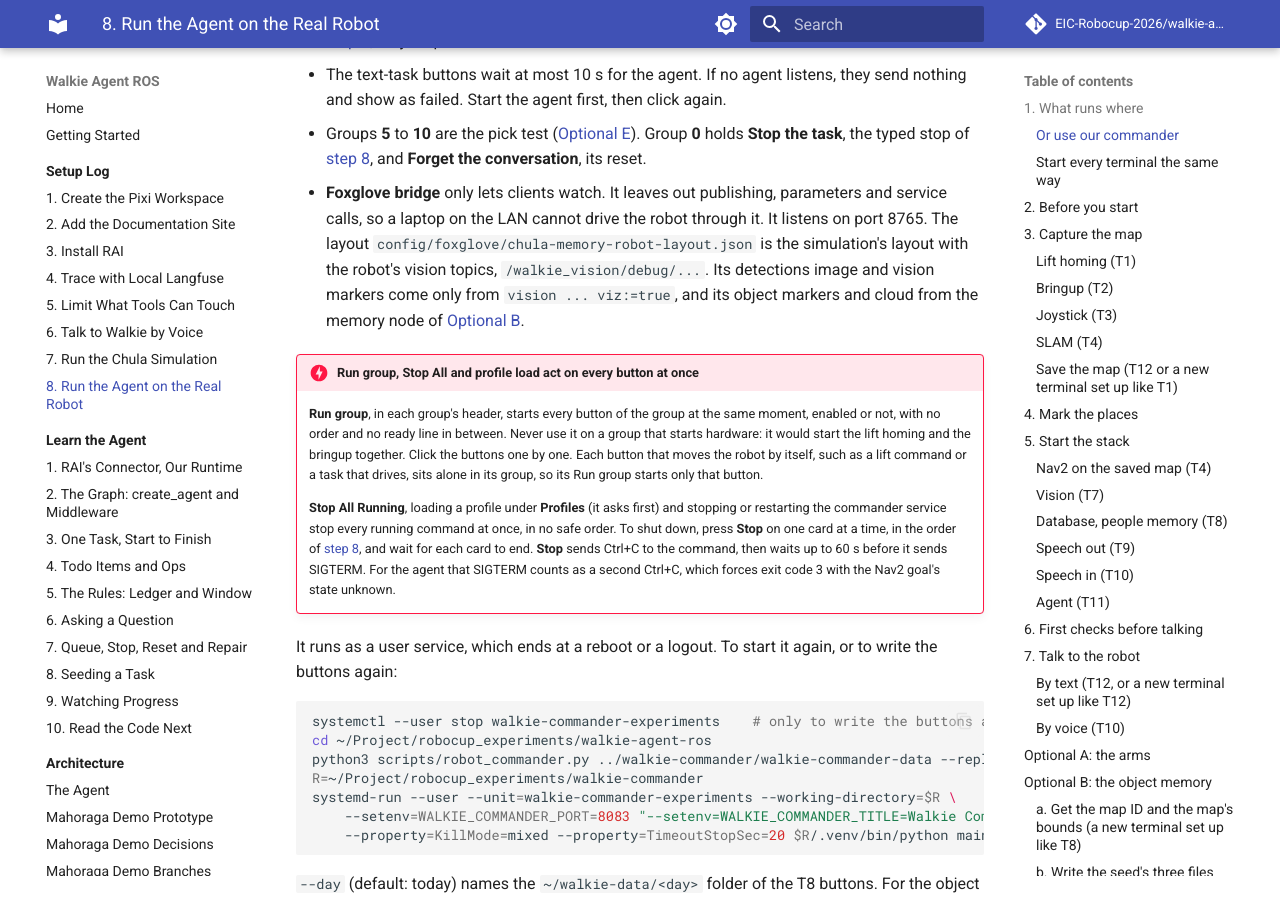
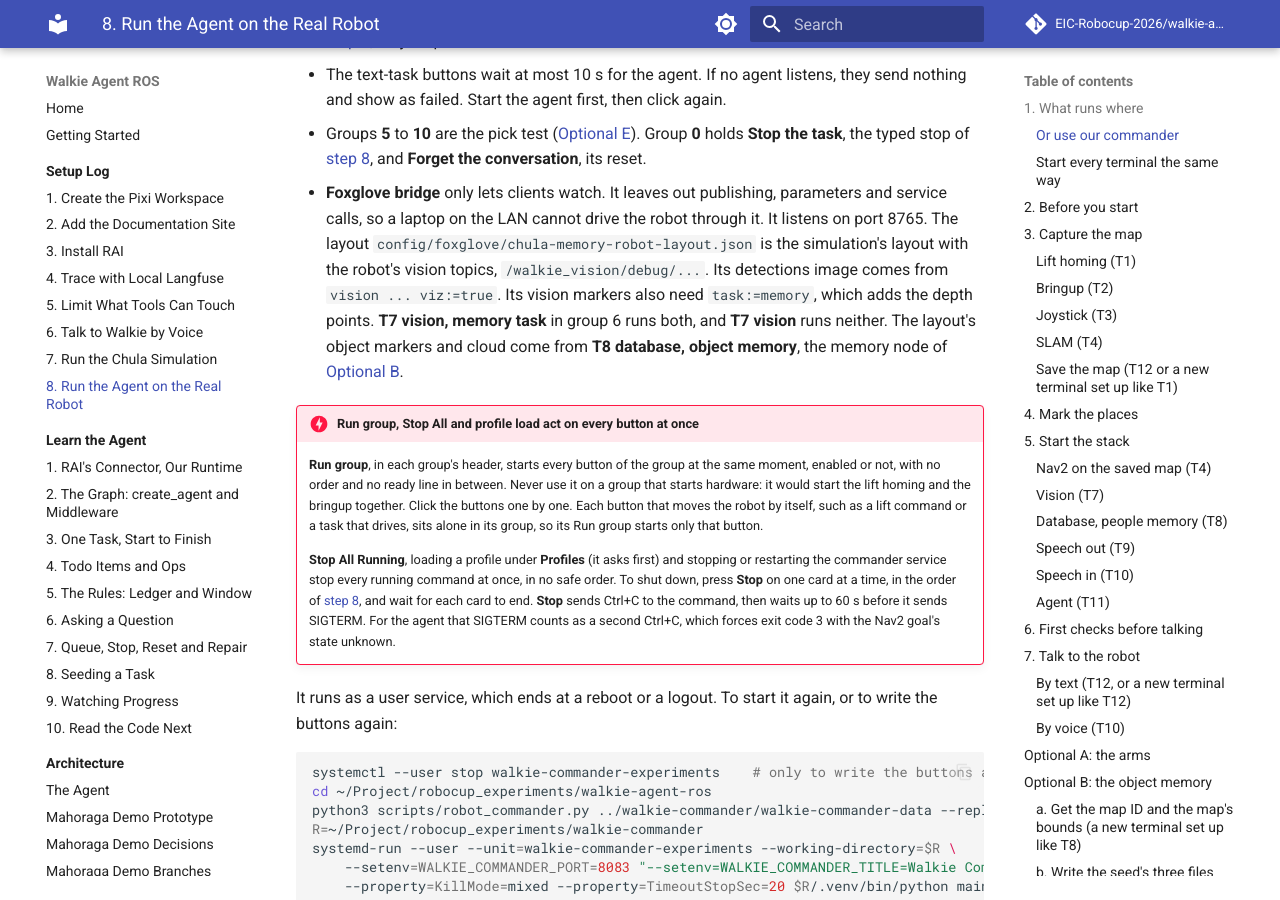
Before and after one commit to EIC-Robocup-2026/walkie-agent-ros, an MkDocs documentation site: the page built from docs/setup/09-real-robot.md, in a window 1280 px wide and 900 px high, scrolled down 2741 px. Built offline with MkDocs 1.6.1 and Material for MkDocs 9.7.7, drawn with Linux system fonts in a browser that asks for light colours; comment, search, counter and statistics services are not loaded; some of the changed text lies outside the part shown.

Commit message:
docs: say which vision button feeds each foxglove panel, and keep the memory task's notes together

````diff
--- a/docs/setup/09-real-robot.md
+++ b/docs/setup/09-real-robot.md
@@ -92,8 +92,10 @@ terminal above, plus Save map, the Foxglove bridge and a test task. Open
   through it. It listens on port 8765. The layout
   `config/foxglove/chula-memory-robot-layout.json` is the simulation's layout
   with the robot's vision topics, `/walkie_vision/debug/...`. Its detections
-  image and vision markers come only from `vision ... viz:=true`, and its
-  object markers and cloud from the memory node of
+  image comes from `vision ... viz:=true`. Its vision markers also need
+  `task:=memory`, which adds the depth points. **T7 vision, memory task** in
+  group 6 runs both, and **T7 vision** runs neither. The layout's object
+  markers and cloud come from **T8 database, object memory**, the memory node of
   [Optional B](#optional-b-the-object-memory).
 
 !!! danger "Run group, Stop All and profile load act on every button at once"
@@ -1073,14 +1075,15 @@ Stop the `hri` node with Ctrl+C, then:
 pixi run --frozen vision task:=memory viz:=true respawn_max_retries:=3
 ```
 
-- `viz:=true` also runs the debug visualizer, which draws the detections for
-  the Foxglove layout. Leave it out to save the JPEG encoding's CPU.
 - It adds depth points, object crops and CLIP vectors, and a second YOLOE.
 - Its classes are cup, bottle, bowl, apple, banana, backpack, chair, table,
   shelf, cabinet and sofa. Armchair and stool are gone, so `find_objects` sees
   different things than with `hri`.
 - Its GPU memory and rate beside the ZED's depth have never been measured. If it
   runs out of memory, go back to `task:=hri`. The memory then stores nothing.
+- `viz:=true` also runs the debug visualizer, which publishes the detections
+  image and the vision markers for the Foxglove layout. Leave it out to save the
+  JPEG encoding's CPU.
 
 ### e. Database in memory mode (T8)
 
````
